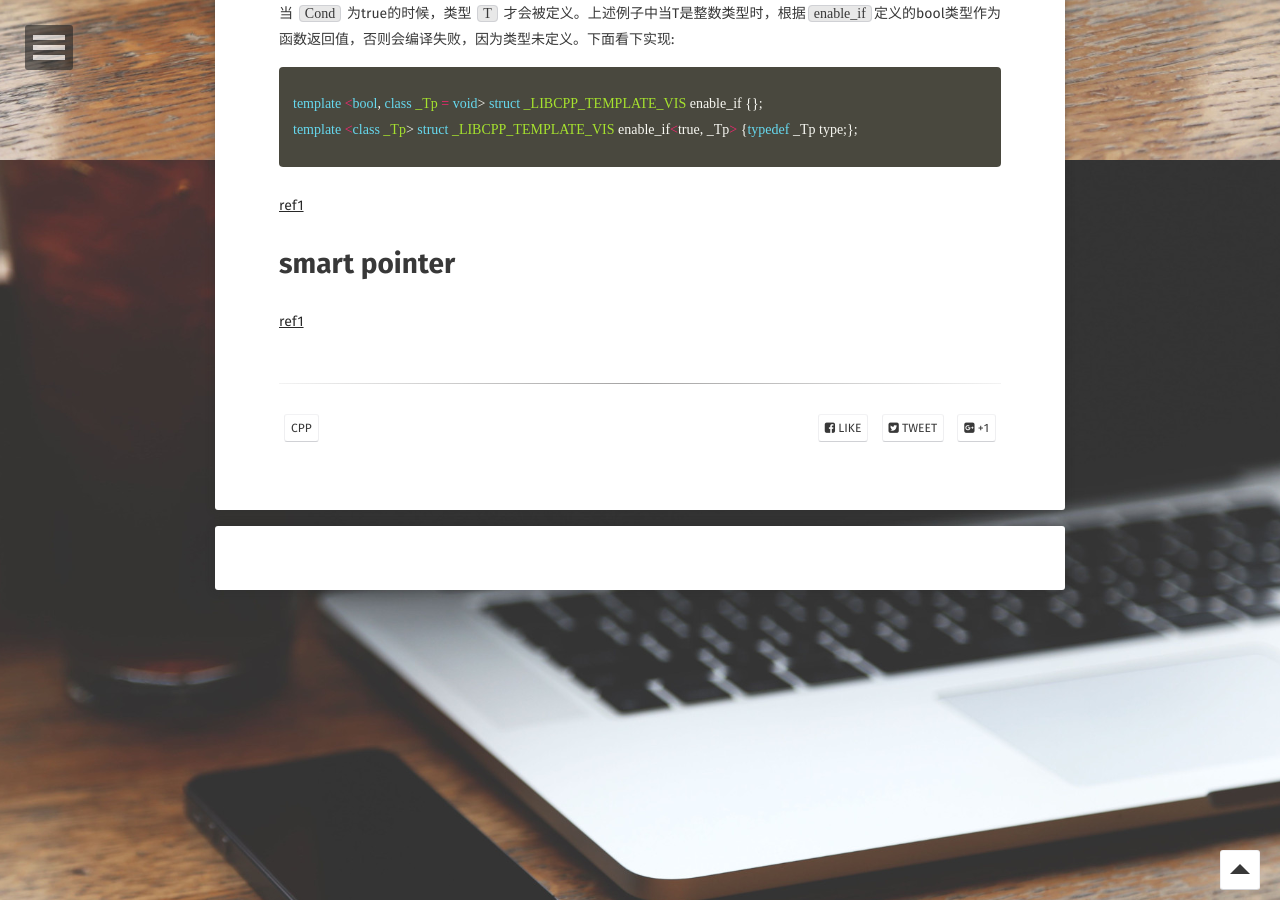
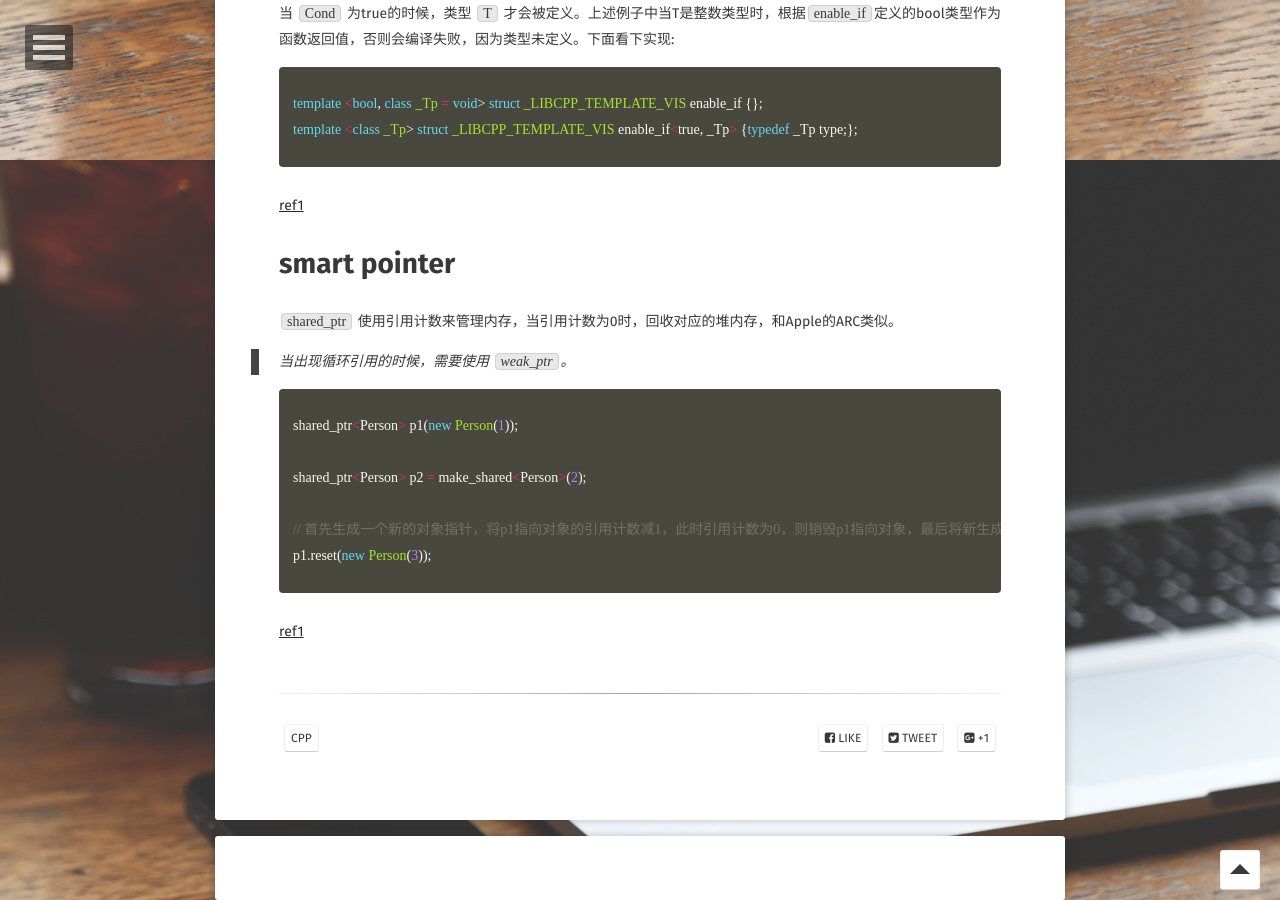
Before and after one commit to longjianjiang/longjianjiang.github.io, a Jekyll site: the page built from _posts/2019-02-27-Cpp-note.md, in a window 1280 px wide and 900 px high, scrolled down 3440 px. Built offline with Jekyll 4.4.1, drawn with Linux system fonts in a browser that asks for light colours; some web fonts are replaced; comment, search, counter and statistics services are not loaded.

Commit message:
Update(auto commit)

```diff
--- a/_posts/2019-02-27-Cpp-note.md
+++ b/_posts/2019-02-27-Cpp-note.md
@@ -138,4 +138,17 @@ template <class _Tp> struct _LIBCPP_TEMPLATE_VIS enable_if<true, _Tp> {typedef _
 
 # smart pointer
 
+`shared_ptr` 使用引用计数来管理内存，当引用计数为0时，回收对应的堆内存，和Apple的ARC类似。
+
+> 当出现循环引用的时候，需要使用 `weak_ptr`。
+
+{% highlight cpp %}
+shared_ptr<Person> p1(new Person(1));
+
+shared_ptr<Person> p2 = make_shared<Person>(2);
+
+// 首先生成一个新的对象指针，将p1指向对象的引用计数减1，此时引用计数为0，则销毁p1指向对象，最后将新生成的对象指针交给智能指针。
+p1.reset(new Person(3));
+{% endhighlight %}
+
 [ref1](https://www.cnblogs.com/jiayayao/p/6128877.html)
```
